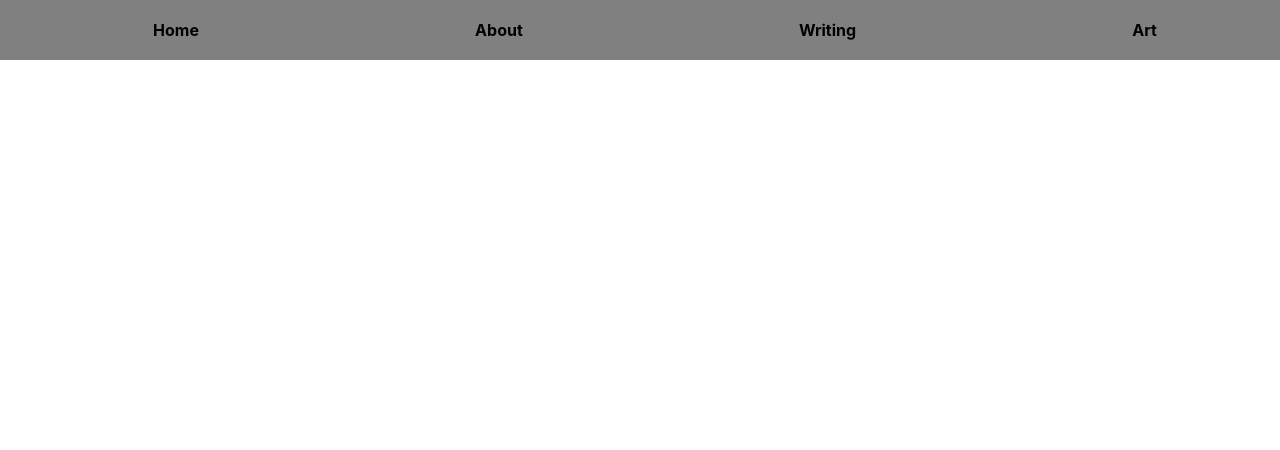
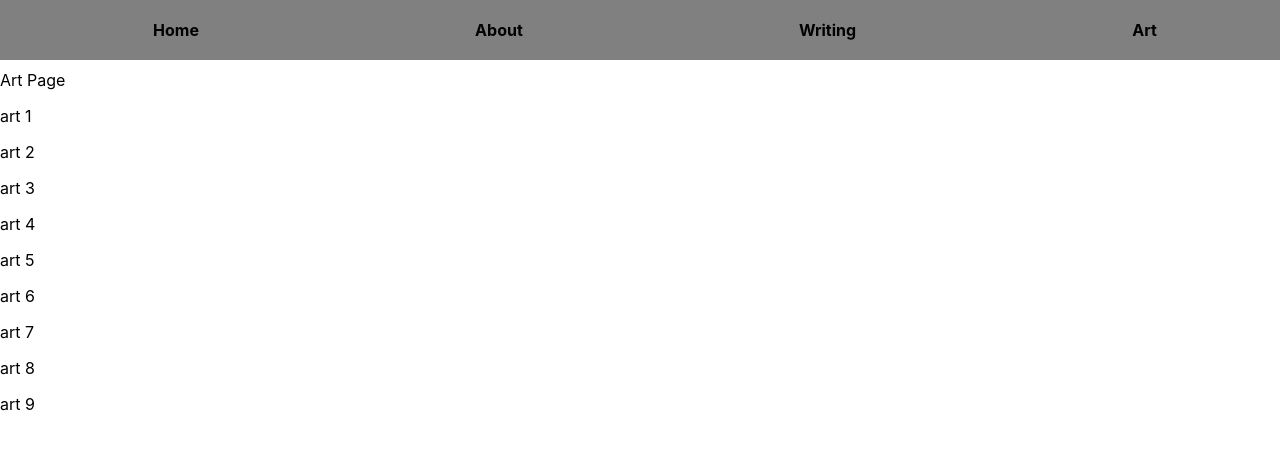
Before and after one commit to jbacheldor/blog, a React (Create React App) app: page /Art in a window 1280 px wide. Shown: the top 450 px of the page. Built offline with nearby package versions, Linux system fonts and the light colour scheme.

Commit message:
temporary fix - need to figure out entry point

```diff
--- a/src/App.css
+++ b/src/App.css
@@ -36,3 +36,7 @@
     transform: rotate(360deg);
   }
 }
+
+div #container {
+  padding-top: 70px;
+}
--- a/src/Pages/About/About.tsx
+++ b/src/Pages/About/About.tsx
@@ -1,6 +1,8 @@
+import "./about.css"
+
 function About() {
     return (
-      <div >
+      <div id="container">
         <header> About Page</header>
       </div>
     );
--- /dev/null
+++ b/src/Pages/About/about.css
@@ -0,0 +1,3 @@
+div #container {
+    padding-top: 70px;
+}
--- a/src/Pages/Art/Art.tsx
+++ b/src/Pages/Art/Art.tsx
@@ -1,7 +1,18 @@
+import "./art.css"
+
 function Art() {
     return (
-      <div >
+      <div id="container">
         <header> Art Page</header>
+        <p>art 1</p>
+        <p>art 2</p>
+        <p>art 3</p>
+        <p>art 4</p>
+        <p>art 5</p>
+        <p>art 6</p>
+        <p>art 7</p>
+        <p>art 8</p>
+        <p>art 9</p>
       </div>
     );
   }
--- /dev/null
+++ b/src/Pages/Art/art.css
@@ -0,0 +1,3 @@
+div #container {
+    padding-top: 70px;
+}
--- a/src/Pages/Writing/Writing.tsx
+++ b/src/Pages/Writing/Writing.tsx
@@ -1,6 +1,6 @@
 function Writing() {
     return (
-      <div >
+      <div id="container">
         <header> Writing Page</header>
       </div>
     );
--- /dev/null
+++ b/src/Pages/Writing/writing.css
@@ -0,0 +1,3 @@
+div #container {
+    padding-top: 70px;
+}
```
